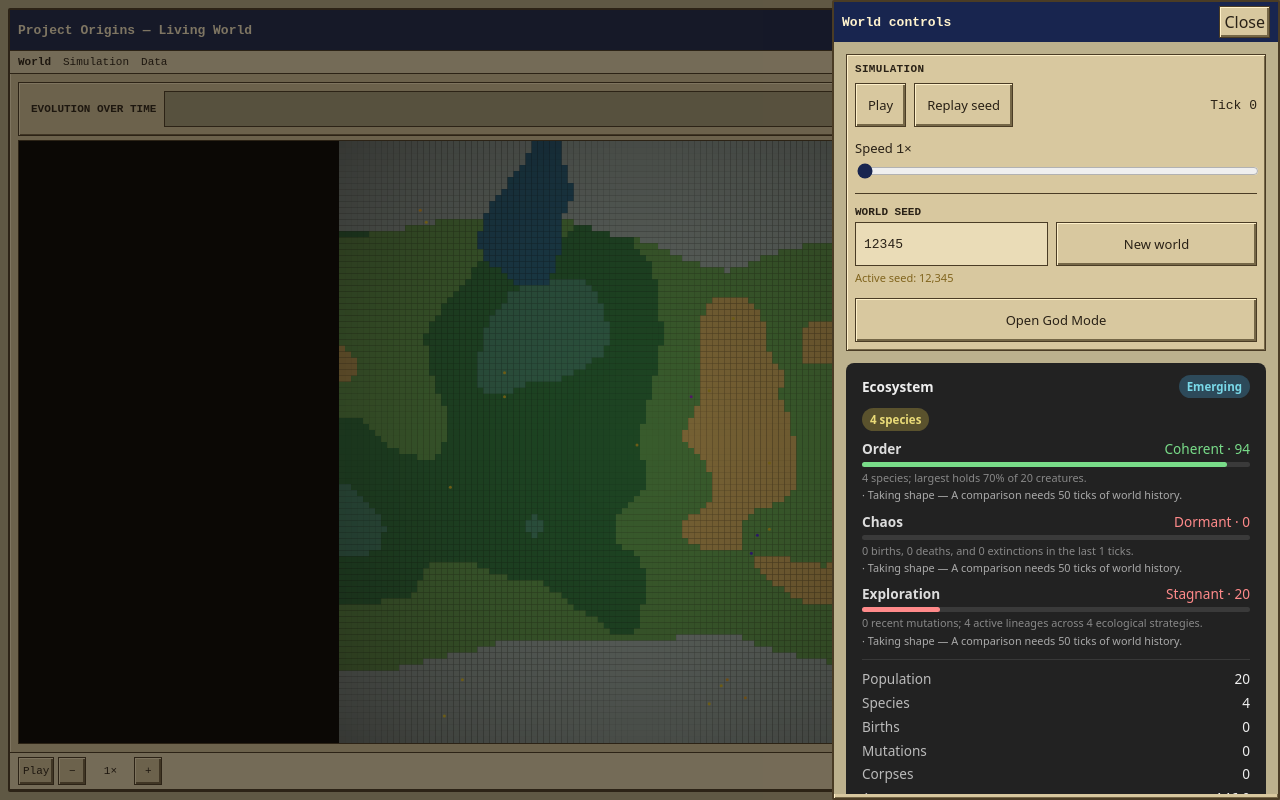
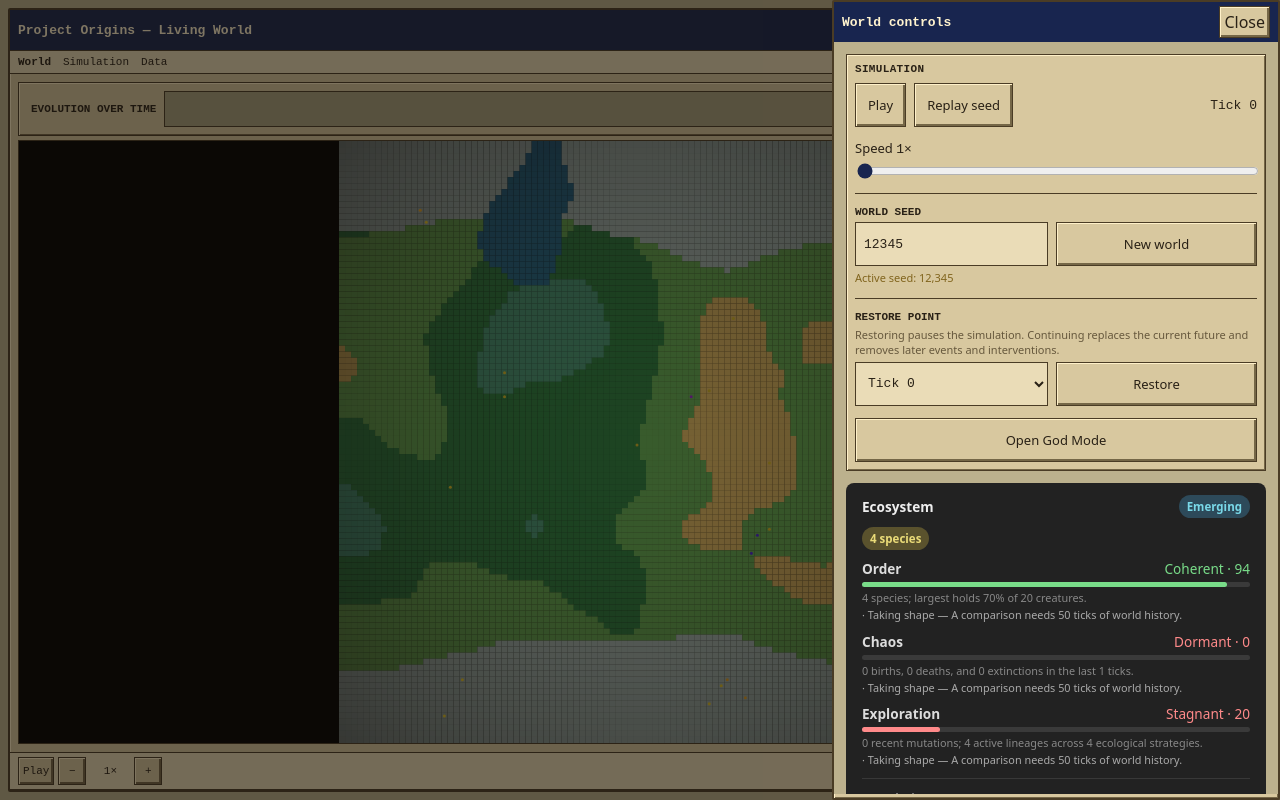
Before and after one commit to frason/origins, a React (Vite) app: page / in a window 1280 px wide. Both pictures are taken after a click on the button "Open world controls". Built offline with nearby package versions, Linux system fonts and the light colour scheme.

Commit message:
feat(sim): restore bounded deterministic checkpoints (#93)

```diff
--- a/src/App.tsx
+++ b/src/App.tsx
@@ -24,10 +24,16 @@ import { getUiFrameInterval } from './ui/framePacing';
 import SimWindow from './ui/SimWindow';
 import EvolutionRibbon from './ui/EvolutionRibbon';
 import { worldNameFromSeed } from './ui/worldName';
+import {
+  captureCheckpoint,
+  restoreCheckpoint,
+  type SimulationCheckpoint,
+} from './simulation/checkpointTimeline';
 
 export default function App() {
   const engineRef = useRef<EngineState | null>(null);
   const recipeReplayRef = useRef<RecipeReplaySession | null>(null);
+  const checkpointsRef = useRef<SimulationCheckpoint<EngineState>[]>([]);
   const isRunning = useStore((s) => s.isRunning);
   const speed = useStore((s) => s.speed);
   const tick = useStore((s) => s.tick);
@@ -38,6 +44,7 @@ export default function App() {
   const [worldSeed, setWorldSeed] = useState(DEFAULT_WORLD_SEED);
   const [replayActive, setReplayActive] = useState(false);
   const [replayStatus, setReplayStatus] = useState<string | null>(null);
+  const [checkpointTicks, setCheckpointTicks] = useState<number[]>([]);
   const worldName = worldNameFromSeed(worldSeed);
 
   const publish = useCallback((engine: EngineState) => {
@@ -47,6 +54,13 @@ export default function App() {
     if (engine.tick > 0 && !engine.creatures.some((creature) => creature.lifecycleState === 'alive')) {
       store.setRunning(false);
     }
+  }, []);
+
+  const recordCheckpoint = useCallback((engine: EngineState) => {
+    const next = captureCheckpoint(checkpointsRef.current, engine);
+    if (next === checkpointsRef.current) return;
+    checkpointsRef.current = next;
+    setCheckpointTicks(next.map((checkpoint) => checkpoint.tick));
   }, []);
 
   const reset = useCallback(() => {
@@ -59,8 +73,10 @@ export default function App() {
     setReplayStatus(null);
     const engine = buildDemoEngine(worldSeed, store.constants);
     engineRef.current = engine;
+    checkpointsRef.current = [];
+    recordCheckpoint(engine);
     publish(engine);
-  }, [publish, worldSeed]);
+  }, [publish, recordCheckpoint, worldSeed]);
 
   const newWorld = useCallback((seed: number) => {
     const store = useStore.getState();
@@ -72,9 +88,11 @@ export default function App() {
     setReplayStatus(null);
     const engine = buildDemoEngine(seed, store.constants);
     engineRef.current = engine;
+    checkpointsRef.current = [];
+    recordCheckpoint(engine);
     setWorldSeed(seed);
     publish(engine);
-  }, [publish]);
+  }, [publish, recordCheckpoint]);
 
   const addSpecies = useCallback((strategy: EnergyStrategy, name: string): string | null => {
     if (recipeReplayRef.current) return 'Manual interventions are disabled during recipe replay';
@@ -84,11 +102,30 @@ export default function App() {
     try {
       const introduction = introduceSpecies(engine, strategy, tile, name);
       engineRef.current = introduction.state;
+      recordCheckpoint(introduction.state);
       publish(introduction.state);
       return null;
     } catch (error) {
       return error instanceof Error ? error.message : 'Could not introduce this species';
     }
+  }, [publish, recordCheckpoint]);
+
+  const restoreToTick = useCallback((restoreTick: number): string | null => {
+    const restored = restoreCheckpoint(checkpointsRef.current, restoreTick);
+    if (!restored) return 'That restore point is no longer available';
+    const store = useStore.getState();
+    store.setRunning(false);
+    store.setSelectedTile(null);
+    store.clearFollowedLineages();
+    store.updateConstants(restored.state.constants);
+    recipeReplayRef.current = null;
+    setReplayActive(false);
+    setReplayStatus(null);
+    checkpointsRef.current = restored.checkpoints;
+    setCheckpointTicks(restored.checkpoints.map((checkpoint) => checkpoint.tick));
+    engineRef.current = restored.state;
+    publish(restored.state);
+    return null;
   }, [publish]);
 
   const startRecipeReplay = useCallback((recipe: WorldRecipe): string | null => {
@@ -100,6 +137,8 @@ export default function App() {
       store.clearFollowedLineages();
       store.updateConstants(session.constants);
       engineRef.current = session.state;
+      checkpointsRef.current = [];
+      recordCheckpoint(session.state);
       recipeReplayRef.current = session;
       setWorldSeed(recipe.seed);
       setReplayActive(true);
@@ -112,16 +151,17 @@ export default function App() {
       setReplayStatus(message);
       return message;
     }
-  }, [publish]);
+  }, [publish, recordCheckpoint]);
 
   // Initialize world once
   useEffect(() => {
     if (!engineRef.current) {
       const engine = buildDemoEngine(worldSeed, useStore.getState().constants);
       engineRef.current = engine;
+      recordCheckpoint(engine);
       publish(engine);
     }
-  }, [publish, worldSeed]);
+  }, [publish, recordCheckpoint, worldSeed]);
 
   // Game loop: advance the engine while running, at `speed` ticks per second.
   // setInterval drives it (fires even in throttled background tabs); the time
@@ -166,6 +206,7 @@ export default function App() {
           } else {
             engineRef.current = tickEngine(prev, useStore.getState().constants);
           }
+          if (engineRef.current) recordCheckpoint(engineRef.current);
           ticked = true;
         }
         acc -= tickMs;
@@ -174,7 +215,7 @@ export default function App() {
       if (ticked && engineRef.current) publish(engineRef.current);
     }, getUiFrameInterval(speed));
     return () => clearInterval(interval);
-  }, [isRunning, speed, publish]);
+  }, [isRunning, speed, publish, recordCheckpoint]);
 
   return (
     <div className="app-shell">
@@ -257,6 +298,8 @@ export default function App() {
             worldSeed={worldSeed}
             onIntroduceSpecies={addSpecies}
             replayActive={replayActive}
+            checkpointTicks={checkpointTicks}
+            onRestoreCheckpoint={restoreToTick}
           />
           <StatsPanel />
           <EventTimeline
--- /dev/null
+++ b/src/simulation/checkpointTimeline.ts
@@ -0,0 +1,40 @@
+export const CHECKPOINT_INTERVAL = 10;
+export const MAX_CHECKPOINTS = 30;
+
+export interface SimulationCheckpoint<T> {
+  tick: number;
+  state: T;
+}
+
+/** Capture immutable engine states at fixed intervals under a strict memory bound. */
+export function captureCheckpoint<T extends { tick: number }>(
+  checkpoints: SimulationCheckpoint<T>[],
+  state: T,
+  interval = CHECKPOINT_INTERVAL,
+  limit = MAX_CHECKPOINTS
+): SimulationCheckpoint<T>[] {
+  if (state.tick % interval !== 0) return checkpoints;
+  const next = [
+    ...checkpoints.filter((checkpoint) => checkpoint.tick !== state.tick),
+    { tick: state.tick, state },
+  ].sort((a, b) => a.tick - b.tick);
+  return next.slice(-Math.max(1, limit));
+}
+
+export interface CheckpointRestore<T> {
+  state: T;
+  checkpoints: SimulationCheckpoint<T>[];
+}
+
+/** Restore an exact state and discard checkpoints from the future it replaces. */
+export function restoreCheckpoint<T>(
+  checkpoints: SimulationCheckpoint<T>[],
+  tick: number
+): CheckpointRestore<T> | null {
+  const checkpoint = checkpoints.find((item) => item.tick === tick);
+  if (!checkpoint) return null;
+  return {
+    state: checkpoint.state,
+    checkpoints: checkpoints.filter((item) => item.tick <= tick),
+  };
+}
--- a/src/ui/ControlPanel.tsx
+++ b/src/ui/ControlPanel.tsx
@@ -18,6 +18,8 @@ interface ControlPanelProps {
   worldSeed?: number;
   onIntroduceSpecies?: (strategy: EnergyStrategy, name: string) => string | null;
   replayActive?: boolean;
+  checkpointTicks?: number[];
+  onRestoreCheckpoint?: (tick: number) => string | null;
 }
 
 function GodModeSlider({ config, disabled }: { config: GodModeSliderConfig; disabled: boolean }) {
@@ -58,6 +60,8 @@ export default function ControlPanel({
   worldSeed = 12345,
   onIntroduceSpecies,
   replayActive = false,
+  checkpointTicks = [],
+  onRestoreCheckpoint,
 }: ControlPanelProps) {
   const tick = useStore((state) => state.tick);
   const world = useStore((state) => state.worldState);
@@ -75,6 +79,8 @@ export default function ControlPanel({
   const [seedDraft, setSeedDraft] = useState(String(worldSeed));
   const [seedMessage, setSeedMessage] = useState<string | null>(null);
   const [recommendationMessage, setRecommendationMessage] = useState<string | null>(null);
+  const [checkpointDraft, setCheckpointDraft] = useState('');
+  const [checkpointMessage, setCheckpointMessage] = useState<string | null>(null);
 
   const recommendations = showGodMode
     ? getGodModeRecommendations(
@@ -92,6 +98,14 @@ export default function ControlPanel({
   );
 
   useEffect(() => setSeedDraft(String(worldSeed)), [worldSeed]);
+  useEffect(() => {
+    if (checkpointTicks.length === 0) {
+      setCheckpointDraft('');
+      return;
+    }
+    if (checkpointTicks.includes(Number(checkpointDraft))) return;
+    setCheckpointDraft(String(checkpointTicks[checkpointTicks.length - 1]));
+  }, [checkpointDraft, checkpointTicks]);
 
   const startNewWorld = () => {
     if (!onNewWorld) return;
@@ -147,6 +161,45 @@ export default function ControlPanel({
           <div className={`control-panel__status ${seedMessage?.startsWith('Started') ? 'sim-status--positive' : 'sim-status--warning'}`} role="status">
             {seedMessage ?? `Active seed: ${worldSeed.toLocaleString()}`}
           </div>
+        </section>
+      )}
+
+      {onRestoreCheckpoint && checkpointTicks.length > 0 && (
+        <section className="control-panel__section" aria-labelledby="restore-point-title">
+          <h3 className="control-panel__section-title" id="restore-point-title">Restore point</h3>
+          <p className="control-panel__help sim-status--warning">
+            Restoring pauses the simulation. Continuing replaces the current future and removes later events and interventions.
+          </p>
+          <div className="control-panel__field-row">
+            <select
+              className="control-panel__input sim-data"
+              aria-label="Restore point tick"
+              disabled={replayActive}
+              value={checkpointDraft}
+              onChange={(event) => { setCheckpointDraft(event.target.value); setCheckpointMessage(null); }}
+            >
+              {checkpointTicks.map((checkpointTick) => (
+                <option key={checkpointTick} value={checkpointTick}>Tick {checkpointTick.toLocaleString()}</option>
+              ))}
+            </select>
+            <button
+              className="sim-button"
+              type="button"
+              disabled={replayActive || checkpointDraft === '' || Number(checkpointDraft) === tick}
+              onClick={() => {
+                const restoreTick = Number(checkpointDraft);
+                const error = onRestoreCheckpoint(restoreTick);
+                setCheckpointMessage(error ?? `Restored tick ${restoreTick.toLocaleString()}; future history was removed`);
+              }}
+            >
+              Restore
+            </button>
+          </div>
+          {checkpointMessage && (
+            <div className={`control-panel__status ${checkpointMessage.startsWith('Restored') ? 'sim-status--positive' : 'sim-status--danger'}`} role="status">
+              {checkpointMessage}
+            </div>
+          )}
         </section>
       )}
 
```
Also changed, not shown: 1 other file (tests, documents, lock files or other folders).
